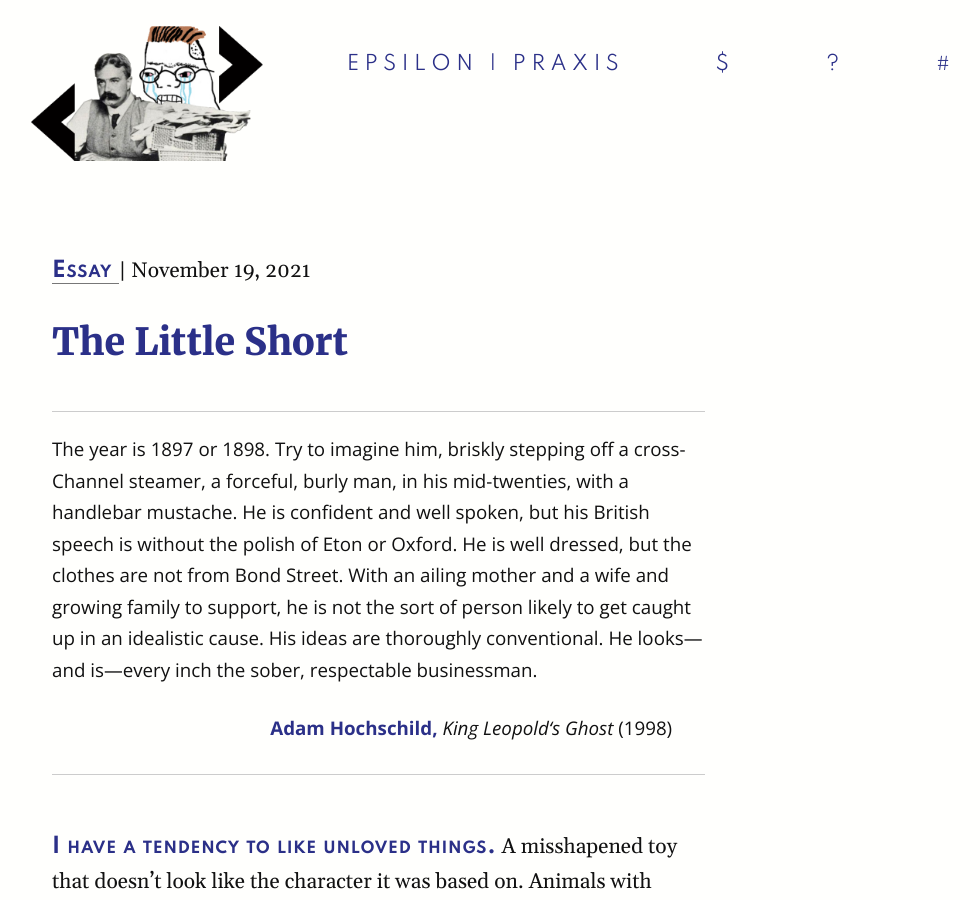
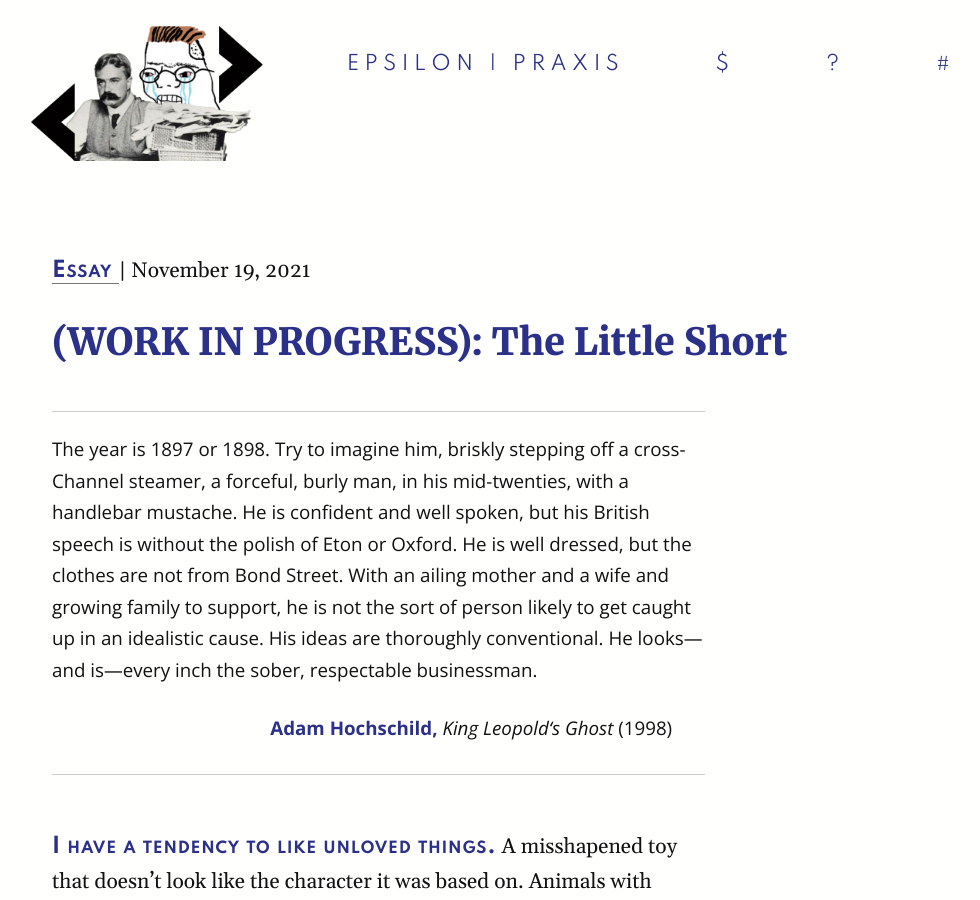
Before and after one commit to AndrewYang2024/AndrewYang2024.github.io, a Jekyll site: the page built from _posts/2021-11-20-The-Little-Short.md, in a window 1280 px wide and 900 px high. Shown: the whole window, without its empty margins (44-1024 px from the left). Built offline with Jekyll 4.4.1, drawn with Linux system fonts in a browser that asks for light colours; nearby versions of some CDN libraries.

Commit message:
Update 2021-11-20-The-Little-Short.md

```diff
--- a/_posts/2021-11-20-The-Little-Short.md
+++ b/_posts/2021-11-20-The-Little-Short.md
@@ -2,7 +2,7 @@
 layout: post
 excerpt: ' Value investors are made, not born. And what can be made can be unmade.'
 
-title:  "The Little Short"
+title:  "(WORK IN PROGRESS): The Little Short"
 date:   2021-11-20 00:00:00
 categories: Essay
 tags: short
```
